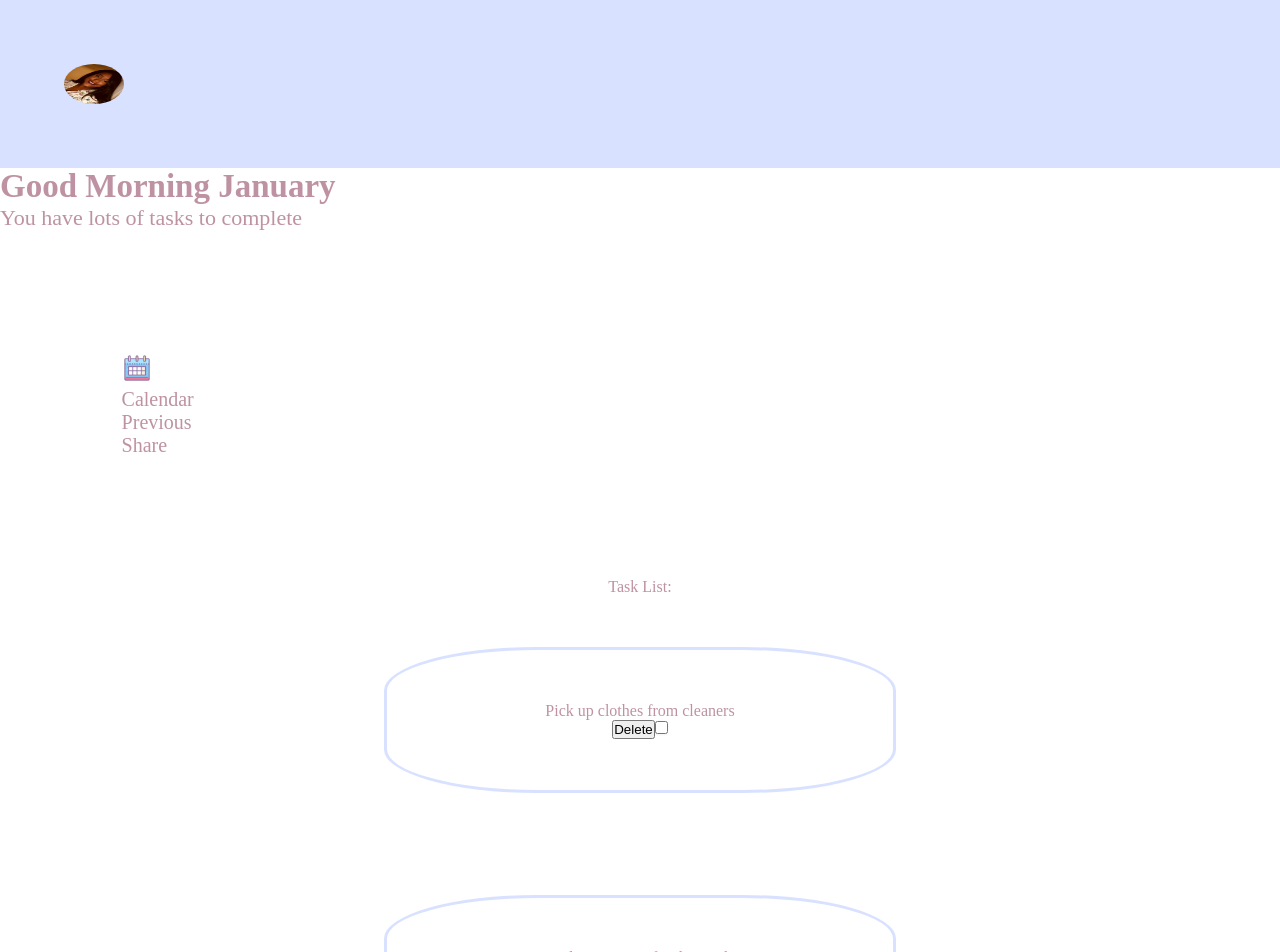
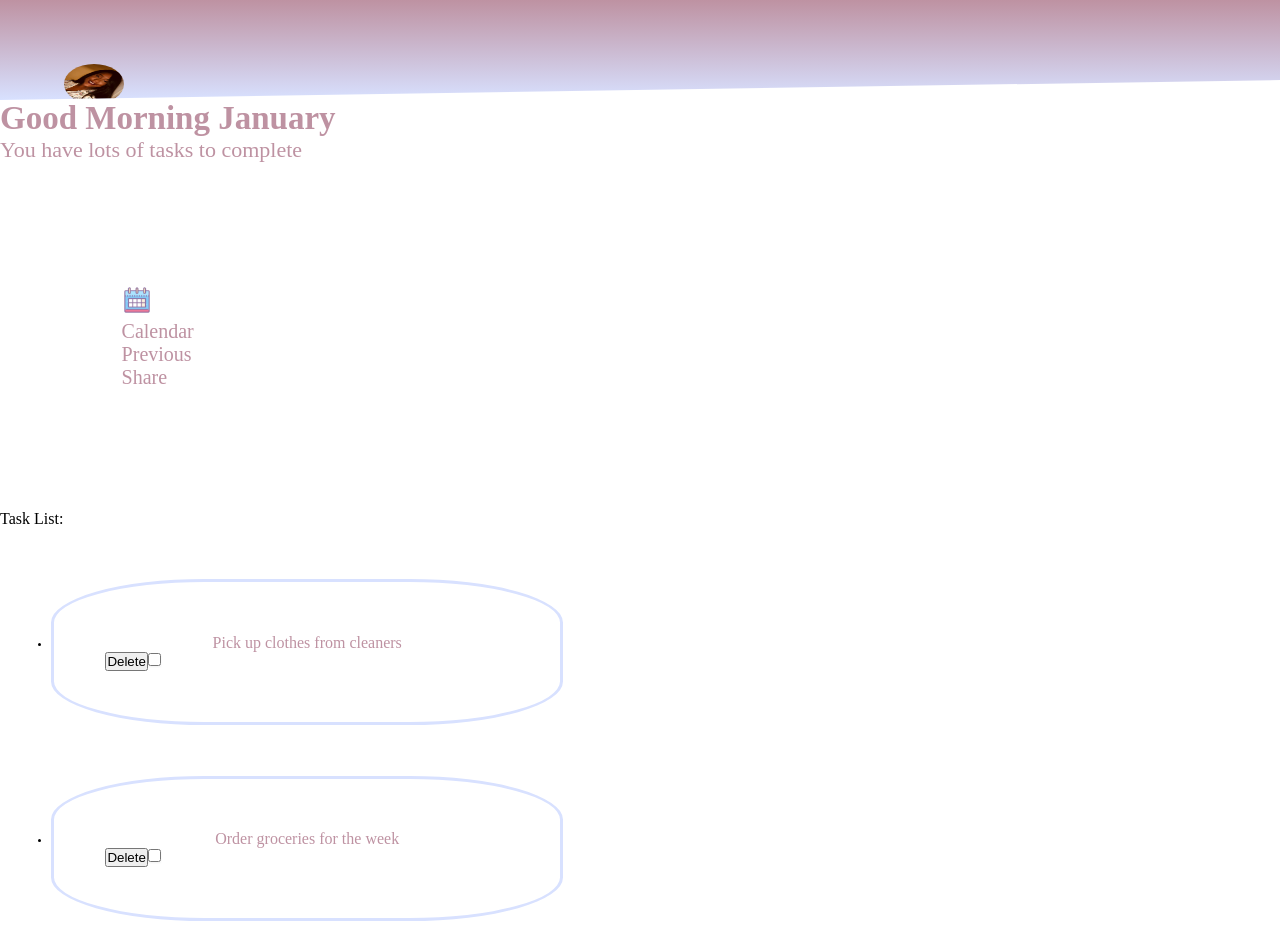
Before and after one commit to janobrienux/januarys-todo, a React (Create React App) app: page / in a window 1280 px wide. Shown: the top 952 px of the page. Built offline with nearby package versions, Linux system fonts and the light colour scheme.

Commit message:
added more styles and mount

```diff
--- a/src/App.js
+++ b/src/App.js
@@ -6,6 +6,17 @@ import profileImg from "./components/images/january.jpg";
 import Nav, { SideBar } from "./components/Nav";
 import TodoItem from "./components/TodoItem";
 import Greeting from "./components/Greeting";
+
+
+
+
+
+
+
+
+
+
+
 
 class App extends React.Component {
   state = {
@@ -59,14 +70,14 @@ class App extends React.Component {
     });
   };
   handleDeleteTodo = (id) => {
-    this.setState(state => {
-      let filteredList = state.todoList.filter(item =>{
-          if (item.id === id){
-            return false
-          }
-          return true
-        });
-        return {todoList: filteredList};
+    this.setState((state) => {
+      let filteredList = state.todoList.filter((item) => {
+        if (item.id === id) {
+          return false;
+        }
+        return true;
+      });
+      return { todoList: filteredList };
     });
   };
 
@@ -78,7 +89,14 @@ class App extends React.Component {
 
         <div style={styles.container}>
           <SideBar />
-          <TodoItem todoList={this.state.todoList} onCheckTodo={this.handleCheckTodo} />
+          <div style={styles.taskContainer}>
+            <p style={styles.todoItem}>Task List:</p>
+            <ul style={styles.todoItem}>
+              {this.state.todoList.map((todo) => {
+                return <TodoItem todo={todo} onDeleteTodo={this.handleDeleteTodo}/>;
+              })}
+            </ul>
+          </div>
 
           <div style={styles.newtask}>
             <input
@@ -87,8 +105,10 @@ class App extends React.Component {
               value={this.state.newTodoDescription}
               type="text"
             />
-            <button style={styles.button} onClick={this.handleAddNewTodo}
-            // onDeleteTodo={this.handleDeleteTodo}
+            <button
+              style={styles.button}
+              onClick={this.handleAddNewTodo}
+
             >
               Add new Task
             </button>
--- a/src/App.scss
+++ b/src/App.scss
@@ -3,6 +3,19 @@
   padding:0;
   box-sizing: border-box;
 }
+nav {
+  position: relative;
+  width:100%;
+  height:100px;
+  background:linear-gradient(#be92a2,#D8E1FF);
+  clip-path: polygon(
+    0 0,
+    100% 0,
+    100% 80%, //change the second value on this line to get the clip you want
+    0 100%
+  );
+}
+
 
 .App {
   background-color: white;
--- a/src/components/Nav.js
+++ b/src/components/Nav.js
@@ -18,7 +18,7 @@ export function SideBar() {
 
 export function Nav({ profile }) {
   return (
-    <nav style={styles.topNav}>
+    <nav>
       <img alt="january" src={profile.profileImg} style={styles.avatar}></img>
     </nav>
   );
@@ -27,19 +27,6 @@ export function Nav({ profile }) {
 export default Nav;
 
 const styles = {
-  header: {
-    color: "#BE92A2",
-    fontSize: "22px",
-    // width: "100%",
-    margin: "5%",
-  },
-
-  topNav: {
-    backgroundColor: "#D8E1FF",
-    display: "flex",
-    justifyContent: "space-between",
-    // width: "120%",
-  },
   avatar: {
     height: "40px",
     width: "60px",
--- a/src/components/TodoItem.js
+++ b/src/components/TodoItem.js
@@ -1,31 +1,24 @@
 import React from "react";
 
 function TodoItem(props) {
-const handleDeleteTodo = ()=> props.onDeleteTodo(props.todoItem.id);
-  // const handleCheckTodo = (id) => this.props.todoList.onCheckedTodo(this.props.todoList.todoItem.id);
+const handleDeleteTodo = ()=> props.onDeleteTodo(props.todo.id);
+
   return (
-    <div style={styles.taskContainer}>
-      <p style={styles.todoItem}>Task List:</p>
-      <ul style={styles.todoItem}>
-        {props.todoList.map((todo) => {
-          return (
-            <li key={todo.id} style={styles.todoInfo}>
-              <p style={todo.completed ? styles.todoCompleted : styles.todoItem}>{todo.title}</p>
+            <li key={props.todo.id} style={styles.todoInfo}>
+              <p style={props.todo.completed ? styles.todoCompleted : styles.todoItem}>{props.todo.title}</p>
               <button onClick={handleDeleteTodo}>Delete</button>
               <input
                 className="todoChecked"
                 style={styles.checkbox}
                 type="checkbox"
-                checked={todo.completed}
-                onChange={()=>props.onCheckTodo(todo.id)}
+                checked={props.todo.completed}
+                onChange={()=>props.onCheckTodo(props.todo.id)}
               />
             </li>
           );
-        })}
-      </ul>
-    </div>
-  );
-}
+        }
+
+
 
 export default TodoItem;
 
```
